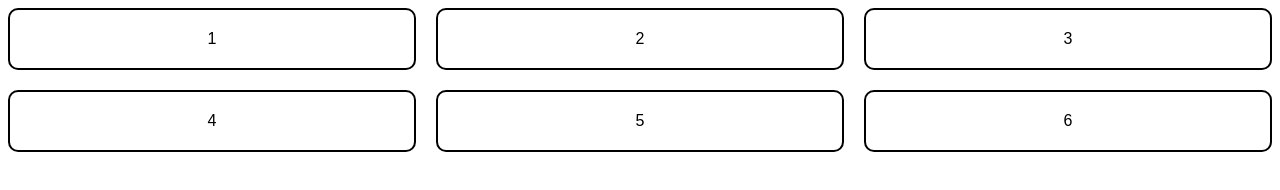
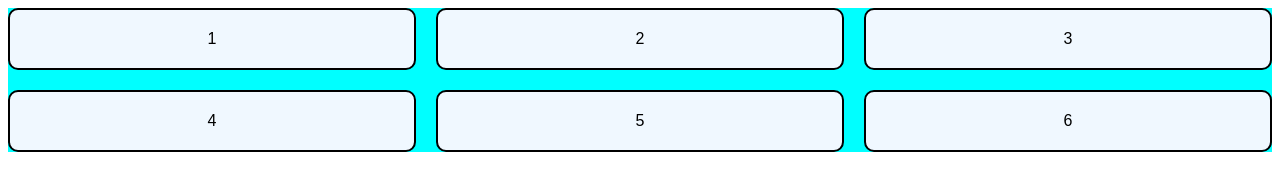
Before and after one commit to SdZika/project_one, a plain HTML site: page index.html in a window 1280 px wide. Drawn offline with Linux system fonts and the light colour scheme.

Commit message:
add background color to container and box class

```diff
--- a/styles.css
+++ b/styles.css
@@ -3,6 +3,7 @@
     display: grid;
     grid-template-columns: repeat(1, 1fr);
     grid-gap: 20px;
+    background-color: aqua;
 }
 
 .box {
@@ -10,6 +11,7 @@
     border-radius: 10px;
     text-align: center;
     padding: 20px;
+    background-color: aliceblue;
 }
 
 .center {
```
